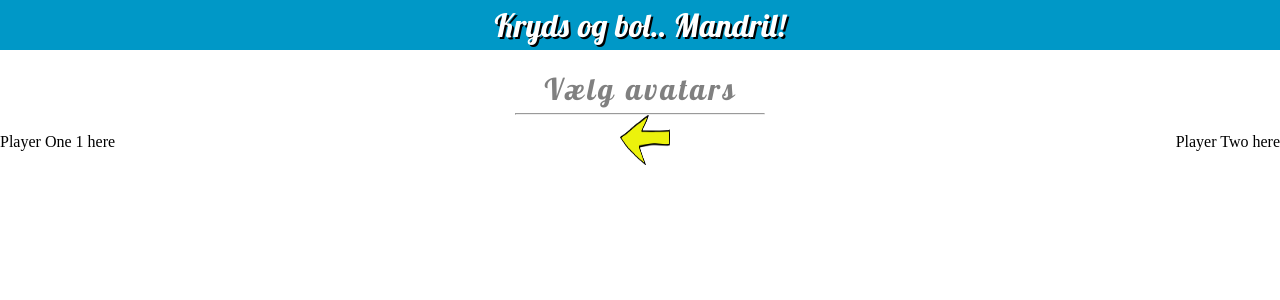
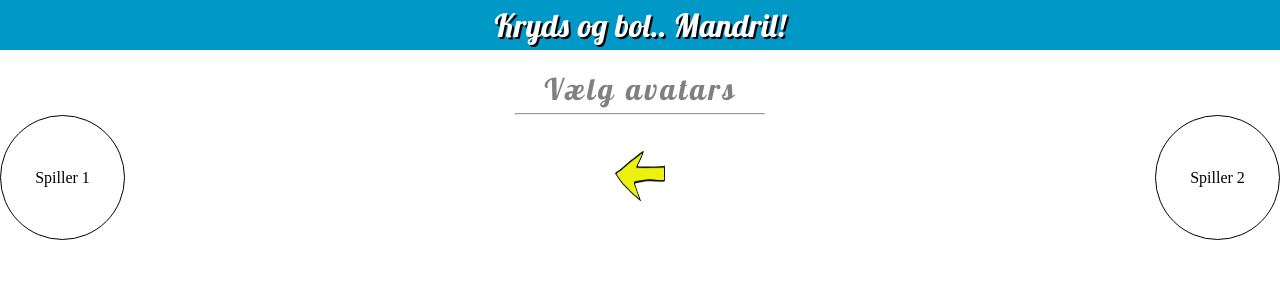
Before and after one commit to jbakchr/tic-tac-toe-mandril, a React (Vite) app: page /game-setup in a window 1280 px wide. Shown: the top 300 px of the page. Built offline with nearby package versions, Linux system fonts and the light colour scheme.

Commit message:
Added avatar image component

```diff
--- /dev/null
+++ b/src/components/game/AvatarImage.jsx
@@ -0,0 +1,19 @@
+import React from "react";
+
+export const AvatarImage = ({ avatarImgText }) => {
+  return (
+    <div
+      style={{
+        border: "1px solid black",
+        width: "125px",
+        height: "125px",
+        display: "flex",
+        justifyContent: "center",
+        alignItems: "center",
+        borderRadius: "50%",
+      }}
+    >
+      <p>{avatarImgText}</p>
+    </div>
+  );
+};
--- a/src/pages/GameSetupPage.jsx
+++ b/src/pages/GameSetupPage.jsx
@@ -4,6 +4,7 @@ import { Navbar } from "../components/navbar/Navbar";
 import { GameSetupHeader } from "../components/game/GameSetupHeader";
 import { Divider } from "../components/common/Divider";
 import { Arrow } from "../components/common/Arrow";
+import { AvatarImage } from "../components/game/AvatarImage";
 
 export const GameSetupPage = () => {
   return (
@@ -19,9 +20,9 @@ export const GameSetupPage = () => {
             alignItems: "center",
           }}
         >
-          <p>Player One 1 here</p>
+          <AvatarImage avatarImgText="Spiller 1" />
           <Arrow />
-          <p>Player Two here</p>
+          <AvatarImage avatarImgText="Spiller 2" />
         </div>
       </div>
     </MainLayout>
```
